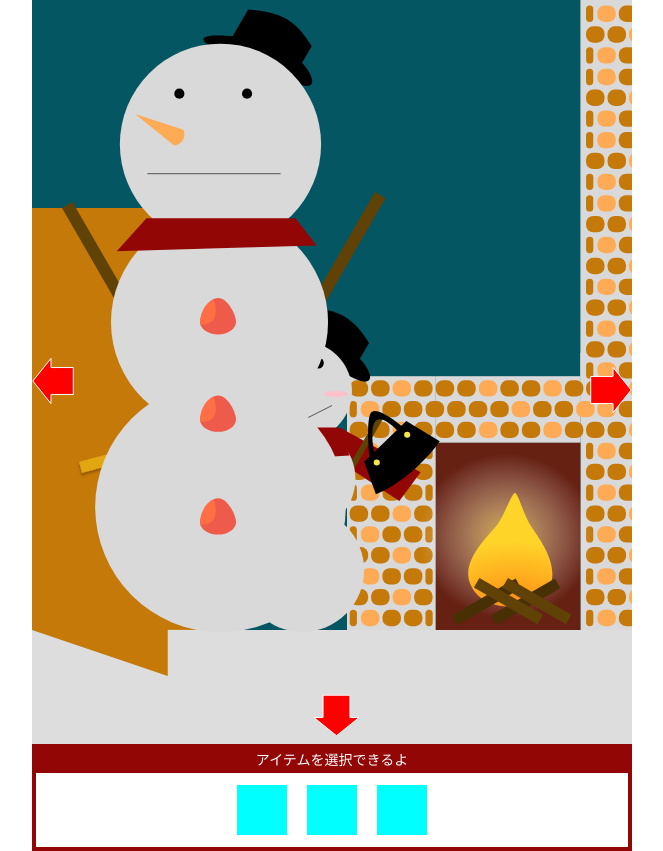
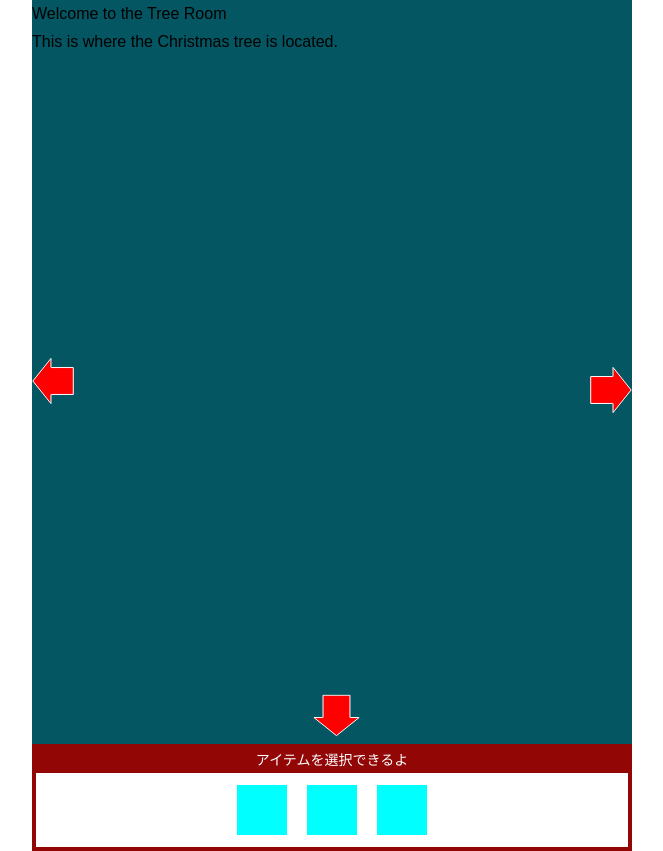
Before and after one commit to marimonon/advent2024_christmas, a React (Vite) app: page / in a window 1280 px wide. Shown: the whole page, without its empty margins (308-971 px from the left). Built offline with nearby package versions, Linux system fonts and the light colour scheme.

Commit message:
treeコンポーネント空の作成

```diff
--- a/src/components/Room.tsx
+++ b/src/components/Room.tsx
@@ -4,12 +4,14 @@ import { css } from "@emotion/react"
 import React from "react"
 import StoveRoom from "./Rooms/StoveRoom"
 import Arrows from "./Arrows"
+import TreeRoom from "./Rooms/TreeRoom"
 
 const Room: React.FC = () => {
   return (
     <div css={roomCss}>
       <Arrows />
-      <StoveRoom />
+      {/* <StoveRoom /> */}
+      <TreeRoom />
     </div>
   )
 }
--- /dev/null
+++ b/src/components/Rooms/TreeRoom.tsx
@@ -0,0 +1,10 @@
+const TreeRoom: React.FC = () => {
+  return (
+    <div>
+      <h1>Welcome to the Tree Room</h1>
+      <p>This is where the Christmas tree is located.</p>
+    </div>
+  )
+}
+
+export default TreeRoom
```
